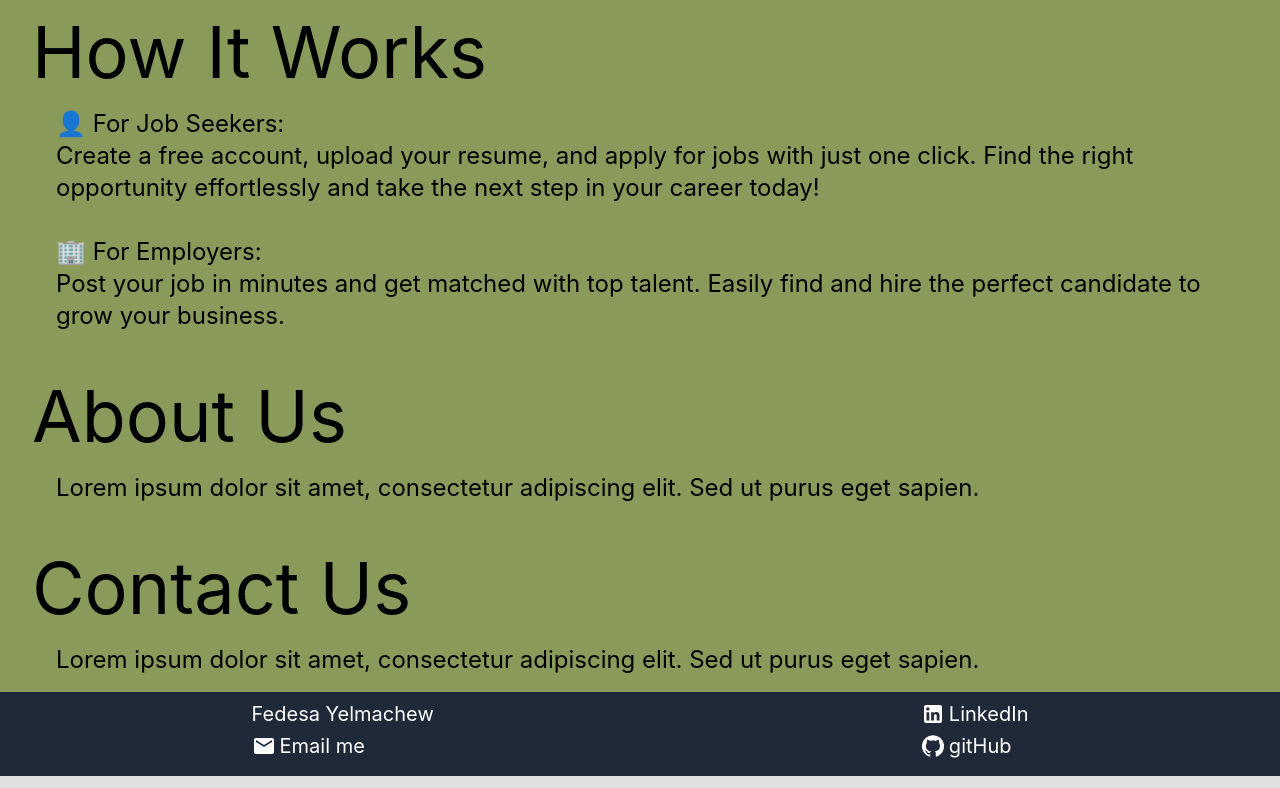
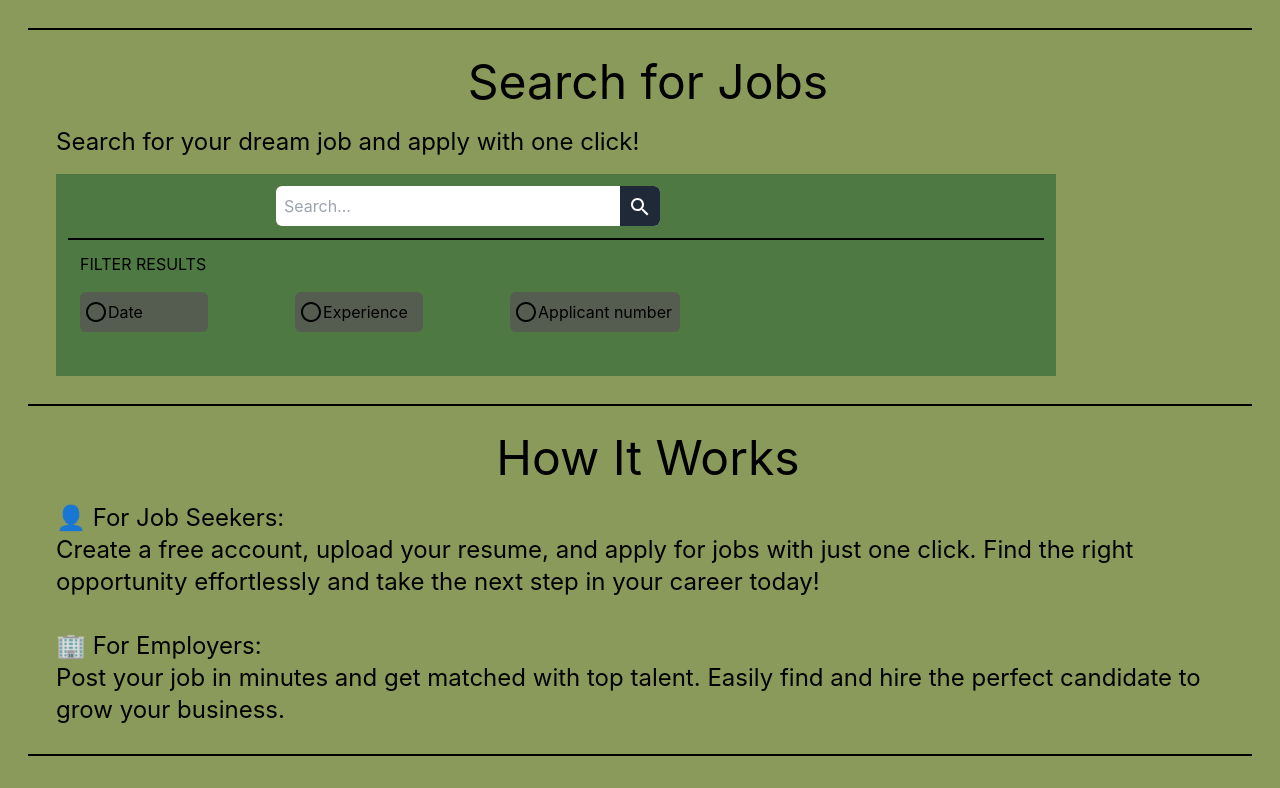
Before and after one commit to fedhako7/Job-Bord, a React (Vite) app in the folder Job Bord/frontend/job-board/: page /landing in a window 1280 px wide. Shown: the part 700-1488 px from the top of the page. Built offline with nearby package versions, Linux system fonts and the light colour scheme; no server answers.

Commit message:
Search and filter component

```diff
--- a/Job Bord/frontend/job-board/src/App.css
+++ b/Job Bord/frontend/job-board/src/App.css
@@ -1,3 +1,3 @@
 body{
-    background-color: #e0e0e0;
+    background-color: #8A9A5B;
 }
--- a/Job Bord/frontend/job-board/src/App.jsx
+++ b/Job Bord/frontend/job-board/src/App.jsx
@@ -1,5 +1,5 @@
 import './App.css'
-import { BrowserRouter as Router, Routes, Route } from "react-router-dom"
+import { BrowserRouter as Router } from "react-router-dom"
 import ContextProvider from './contextProvider/ContextProvider'
 import RouteComponent from './routes/RouteComponent'
 
--- a/Job Bord/frontend/job-board/src/pages/landing/Landing.jsx
+++ b/Job Bord/frontend/job-board/src/pages/landing/Landing.jsx
@@ -2,13 +2,14 @@ import React, { Component } from 'react'
 import hero_image from '../../assets/hero_image.webp'
 import { sectionTexts } from './sectionTexts'
 import Buttons from './buttons'
+import SearchComponent from './SearchComponent'
 
 function Landing() {
   return (
     <section className={` bg-[#8A9A5B] w-full `}>
 
       {/* Hero Section */}
-      <section className={` flex flex-col justify-around items-center md:flex-row `}>
+      <section className={` flex flex-col mt-4 justify-around items-center md:flex-row `}>
         <div className={` flex-grow m-4 p-4`}>
           <h1 className='flex flex-grow text-7xl mb-3 xl:mb-5 '>Find your dream job!</h1>
           <p className=' flex flex-grow text-lg xl:text-2xl'>
@@ -33,9 +34,16 @@ function Landing() {
           </div>
         </div>
       </section>
+      <Break />
 
       {/* Search Section */}
-      <section> </section>
+      <section>
+        <SectionsText section={sectionTexts.search} />
+        <div className={`max-w-[1200px] ml-auto mr-auto `}>
+          <SearchComponent />
+        </div>
+      </section>
+      <Break />
 
       {/* Featured Jobs */}
       <section></section>
@@ -44,6 +52,7 @@ function Landing() {
       <section>
         <SectionsText section={sectionTexts.howItWorks} />
       </section>
+      <Break />
 
       {/* CTO */}
       <section> </section>
@@ -56,25 +65,34 @@ function Landing() {
       <section className='flex justify-center itemscenter'>
         <SectionsText section={sectionTexts?.about} />
       </section>
+      <Break />
 
       {/* Contact Section */}
-      <section>
+      <section className=' mb-6 '>
         <SectionsText section={sectionTexts?.contact} />
       </section>
     </section>
   )
 }
 
-export default Landing
-
 // Section Component
 const SectionsText = ({ section }) => {
   return (
-    <div className={` flex-grow ml-4 mt-4 p-4 text-center `}>
-      <h1 className='flex flex-grow text-7xl mb-3 xl:mb-5 '> {section?.title} </h1>
+    <div className={` flex-grow ml-4 pl-4 pr-4  text-center `}>
+      <h1 className='flx flex-grow text-5xl mb-3 xl:mb-5 '> {section?.title} </h1>
       <p className=' flex flex-grow text-start text-lg xl:text-2xl whitespace-pre-line md:pl-6 pmd:pr-6'>
         {section?.text}
       </p>
     </div>
   )
 }
+
+// Line Break Component
+const Break = () => {
+  return (
+    <hr className=' m-7 border-black border-[1px]' />
+  )
+}
+
+
+export default Landing
--- /dev/null
+++ b/Job Bord/frontend/job-board/src/pages/landing/SearchComponent.jsx
@@ -0,0 +1,120 @@
+import React, { useState } from 'react'
+import CheckCircleIcon from '@mui/icons-material/CheckCircle';
+import CircleOutlinedIcon from '@mui/icons-material/CircleOutlined';
+import SearchIcon from '@mui/icons-material/Search';
+
+function SearchComponent({ handleSearch, searchRefs }) {
+  const [dateFilter, setDateFilter] = useState(false)
+  const [experienceFilter, setExperienceFilter] = useState(false)
+  const [applicantNumberFilter, setApplicantNumberFilter] = useState(false)
+
+  return (
+    <div className=' max-w-[1000px] flex flex-col bg-[#4F7942] m-4 p-3'>
+
+      {/* Search input */}
+      <div className=' max-w-[800px] flex justify-center'>
+        <div className='flex self-center'>
+          <input
+            type="text"
+            placeholder='Search...'
+            ref={searchRefs?.searchRef}
+            className=' min-w-60 pl-2  rounded-md md:w-96 md:min-h-10'
+          />
+          <button
+            onClick={handleSearch}
+            className=' w-8 bg-gray-800 -ml-8 text-white rounded-e-md md:w-10 md:-ml-10'>
+            <SearchIcon />
+          </button>
+        </div>
+      </div>
+
+      <hr className=' h-[2px] bg-black mt-3 border-black ' />
+
+      {/* Filters */}
+      <div className=' p-3 '>
+        <p className='mb-4'>FILTER RESULTS</p>
+        <div className=' max-w-[600px] sm:flex sm:justify-between'>
+          {/* Date filter */}
+          <FilterComponent
+            name='Date'
+            type='date'
+            ref={searchRefs?.dateRef}
+            filter={dateFilter}
+            setfilter={setDateFilter}
+            from={new Date().toISOString().split('T')[0]}
+          />
+
+          {/* Experience filter */}
+          <FilterComponent
+            name='Experience'
+            type='number'
+            ref={searchRefs?.experienceRef}
+            filter={experienceFilter}
+            setfilter={setExperienceFilter}
+            from={0}
+          />
+
+          {/* Applicant number filter */}
+          <FilterComponent name='Applicant number'
+            type='number'
+            ref={searchRefs?.applicantNumberRef}
+            filter={applicantNumberFilter}
+            setfilter={setApplicantNumberFilter}
+            from={0}
+            to={100}
+          />
+        </div>
+      </div>
+    </div>
+  )
+}
+
+export default SearchComponent
+
+
+const FilterComponent = ({ name, type, from, to, filter, setfilter, ref }) => {
+  return (
+    <div className=' mb-3 gap-3'>
+
+      <div>
+        <button
+          className=' flex min-w-32 bg-[#555D50] mb-2 p-2 pl-1 items-center rounded-md'
+          onClick={() => setfilter(!filter)}
+        >
+          {filter ?
+            <CheckCircleIcon /> : <CircleOutlinedIcon />
+          }
+          {name}
+        </button>
+      </div>
+
+      <div className={` ${!filter && 'hidden'} flex flex-col max-w-44 pl-2 items-end gap-3 `}>
+        <div>
+          <span className=' w-14 mr-2 italic '>
+            from:
+          </span>
+          <input
+            type={type}
+            ref={ref || undefined}
+            min={type === 'number' ? 0 : '2025-01-01'}
+            max={type === 'number' ? 20 : '2035-01-01'}
+            defaultValue={from}
+          />
+        </div>
+        <div>
+          <span className='w-14 mr-2 italic '>
+            to:
+          </span>
+          <input
+            type={type}
+            ref={ref || undefined}
+            min={type === 'number' ? 0 : '2025-01-01'}
+            max={type === 'number' ? 20 : '2035-01-01'}
+            defaultValue={to ? to : from}
+
+          />
+        </div>
+      </div>
+    </div>
+  )
+}
--- a/Job Bord/frontend/job-board/src/pages/landing/sectionTexts.js
+++ b/Job Bord/frontend/job-board/src/pages/landing/sectionTexts.js
@@ -1,6 +1,10 @@
 export const sectionTexts = {
   hero: {
     title: 'Find your dream job!',
+    text: 'Search for your dream job and apply with one click!'
+  },
+  search: {
+    title: 'Search for Jobs',
     text: 'Search for your dream job and apply with one click!'
   },
   howItWorks: {
--- a/Job Bord/frontend/job-board/src/routes/RouteComponent.jsx
+++ b/Job Bord/frontend/job-board/src/routes/RouteComponent.jsx
@@ -14,8 +14,6 @@ import ProtectedRoutes from '../protectedRoutes/ProtectedRoutes'
 import NotFound from '../pages/notFound/NotFound'
 import Profile from '../components/profile/Profile'
 import Landing from '../pages/landing/Landing'
-import Header from '../components/header/Header'
-import Navbar from '../pages/landing/Landing'
 import Notifications from '../components/notifications/Notifications'
 
 
```
